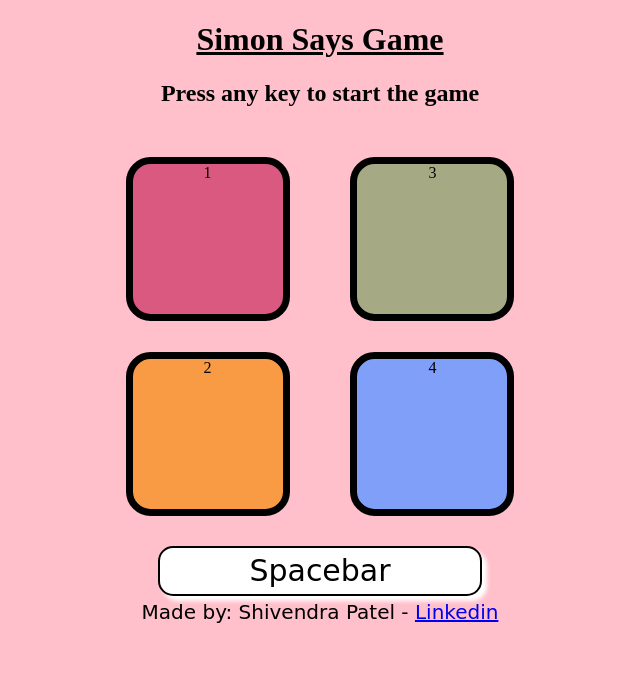
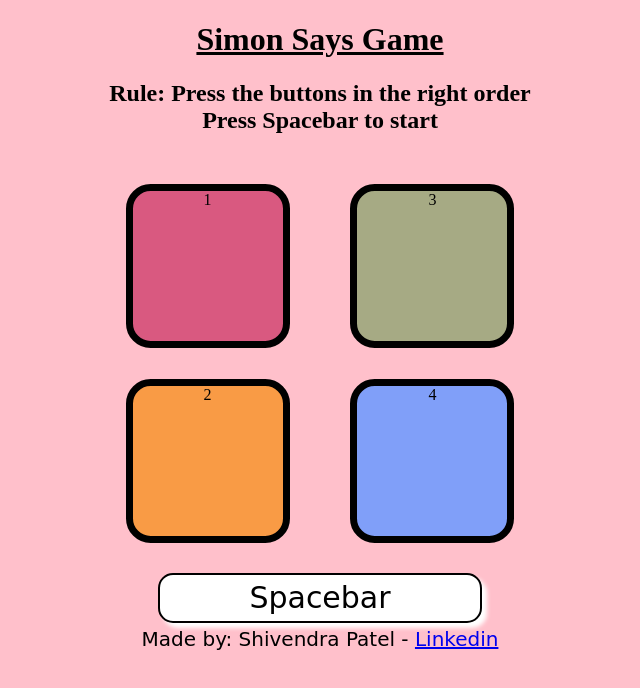
Before and after one commit to shivendra0712/Simon_Says_Game, a plain HTML site: page index.html in a window 1280 px wide. Shown: the whole page, without its empty margins (320-960 px from the left). Drawn offline with Linux system fonts and the light colour scheme.

Commit message:
added  comment in html file

```diff
--- a/index.html
+++ b/index.html
@@ -8,7 +8,8 @@
 </head>
 <body>
     <h1>Simon Says Game</h1>
-    <h2>Press any key to start the game</h2>
+    <h2>Rule: Press the buttons in the right order<br>Press Spacebar to start</h2>
+    <!--  added boxes -->
     <div class="btn-container">
         <div class="line-one">
             <div class="btn red" type="button" id="red">1</div>
@@ -19,18 +20,20 @@
             <div class="btn purple" type="button" id="purple">4</div>
         </div>
     </div>
-
+    <!--  added spacebar -->
     <div  class="spacebar">
     <button class="virtual-key" id="virtual-spacebar" type="button">
         <a>Spacebar</a>
       </button>
     </div>
 
- <div class="credits">
+    <!--  added my name and linkedin link -->
+    <div class="credits">
         <a> Made by: Shivendra Patel - </a>
         <a href="https://www.linkedin.com/in/shivendra-patel-31845b212/">Linkedin</a>
     </div>
     <script src="script.js"></script>
+    <!-- added mp3 player for gameOverSound -->
     <audio id="gameOverSound" volume="1000" src="Buzzer.mp3"></audio>
 </body>
 </html>
```
